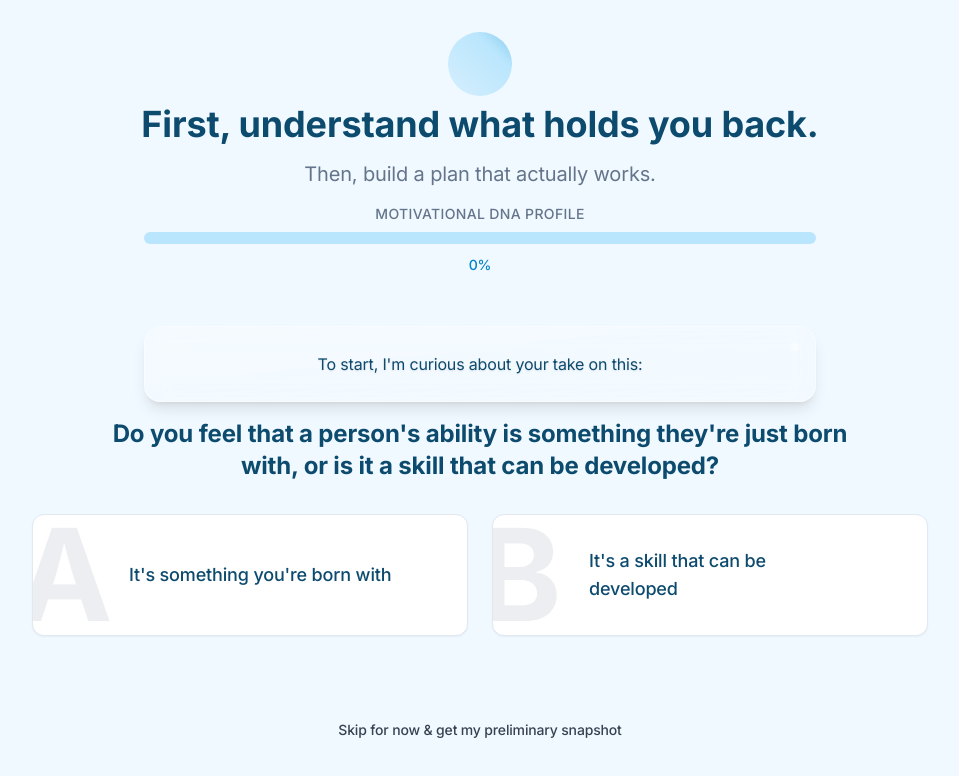
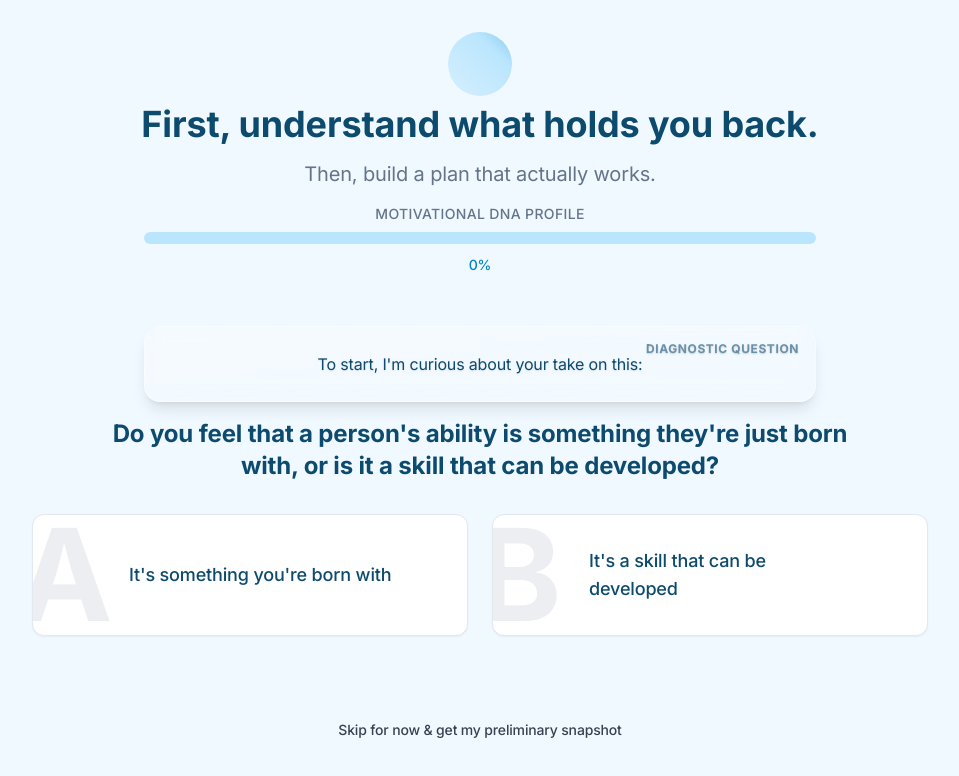
Before and after one commit to watkajtys/locus-of-you-front, a React (Vite) app: page / in a window 1280 px wide. Shown: the top 776 px of the page, without its empty margins (160-1119 px from the left). Built offline with nearby package versions, Linux system fonts and the light colour scheme; no server answers.

Commit message:
Add diagnostic question label to AI message card

```diff
--- a/src/components/AIMessageCard.jsx
+++ b/src/components/AIMessageCard.jsx
@@ -3,6 +3,7 @@ import React from 'react';
 const AIMessageCard = ({
   children,
   message = "This is a placeholder message from the AI assistant. The glassmorphism effect creates a beautiful frosted-glass appearance with excellent readability.",
+  cardType = "DIAGNOSTIC QUESTION",
   className = ''
 }) => {
   return (
@@ -20,6 +21,20 @@ const AIMessageCard = ({
       {/* Optional subtle inner glow effect */}
       <div className="absolute inset-0 rounded-2xl bg-gradient-to-br from-white/10 to-transparent pointer-events-none" />
 
+      {/* Burned-in Card Type Label */}
+      <div className="absolute top-0 right-0 h-full flex items-start justify-end pointer-events-none p-4">
+        <span
+          className="text-xs font-bold tracking-wider uppercase select-none leading-none opacity-60"
+          style={{
+            fontFamily: 'Inter, sans-serif',
+            color: 'var(--color-text)',
+            textShadow: '0 1px 2px rgba(0, 0, 0, 0.3)'
+          }}
+        >
+          {cardType}
+        </span>
+      </div>
+
       {/* Content */}
       <div className="relative z-10">
         {children || (
@@ -35,8 +50,6 @@ const AIMessageCard = ({
         )}
       </div>
 
-      {/* Optional decorative element */}
-      <div className="absolute top-4 right-4 w-2 h-2 rounded-full bg-white/40" />
     </div>
   );
 };
--- a/src/components/DynamicOnboarding.jsx
+++ b/src/components/DynamicOnboarding.jsx
@@ -179,7 +179,10 @@ const DynamicOnboarding = ({ onComplete, onSkip }) => {
                 <div className="text-center space-y-4">
                   {currentQuestionData.title && (
                     <div className="max-w-2xl mx-auto">
-                      <AIMessageCard className="text-center">
+                      <AIMessageCard
+                        className="text-center"
+                        cardType="DIAGNOSTIC QUESTION"
+                      >
                         <p
                           className="text-base font-normal leading-relaxed"
                           style={{
```
